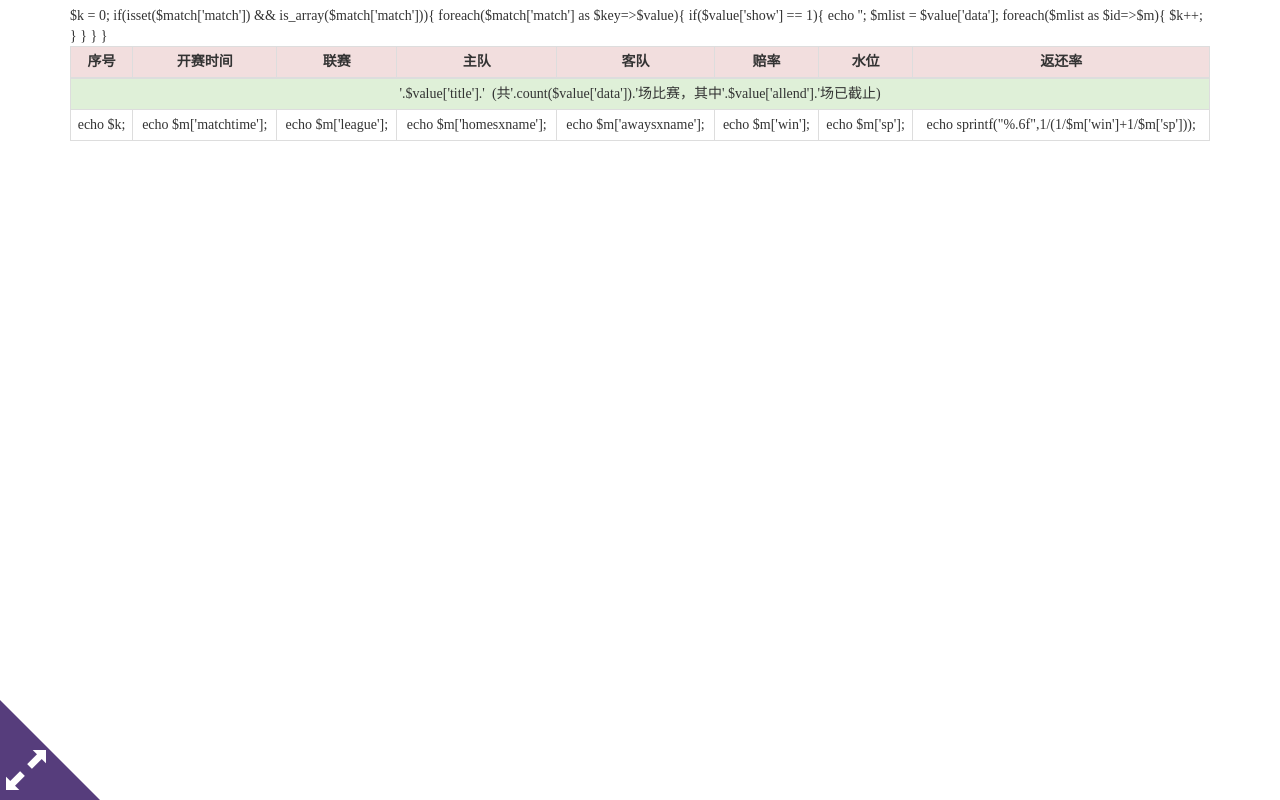
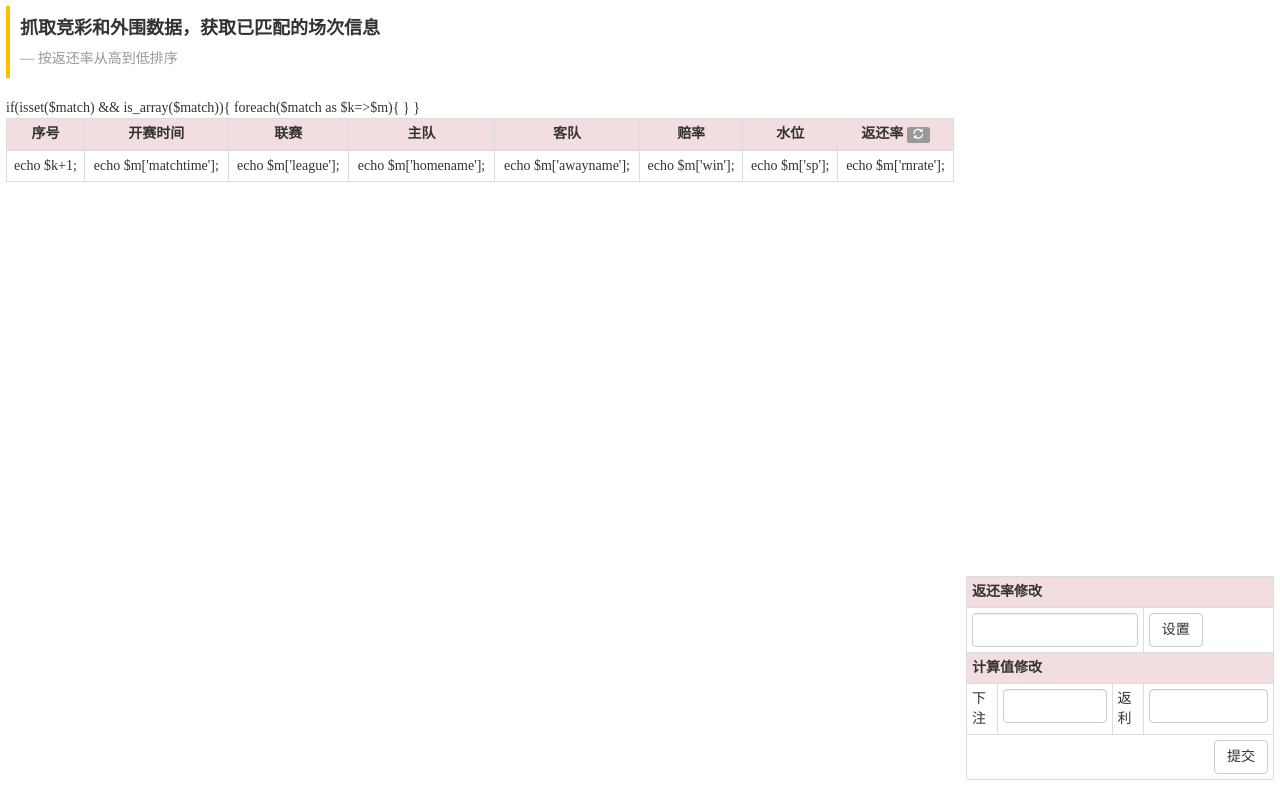
Before and after one commit to zouyi615/match.boss.com, a PHP site: page /DbName/Web/Home/View/Default/Index/index.html in a window 1280 px wide. Run offline with PHP 8.4, Linux system fonts and the light colour scheme.

Commit message:
刷新对阵，显示抓取数据

```diff
--- a/Public/css/public.css
+++ b/Public/css/public.css
@@ -26,16 +26,19 @@ body{position: relative;}
 .header a,.header a:hover{text-decoration:none;}
 .header blockquote{padding: 2px 10px 10px 10px;}
 /* 比赛列表样式 */
+.match-list{position:relative;}
 .match-list th,.match-list td{text-align:center;vertical-align:middle; *vertical-align:middle;}
 .match-list td.tobox{vertical-align:middle; color:red; cursor:pointer;}
 .match-list td.tobox a{color:red;}
 .match-list .table > tbody > tr > td{vertical-align:middle; *vertical-align:middle;}
+.setbox{position:fixed;bottom: 0px;right:0px;}
 /* 比赛详细赛事 */
 .mod-inmoney{font-size:12px;position: relative;display: block !important;}
 .mod-inmoney a{color:blue; text-decoration:underline;}
 .mod-inmoney .input-sm{height: 26px;padding: 5px 2px;}
 .mod-inmoney th{text-align: center;}
 .mod-inmoney .tableDetail{position: relative;top: 0px; background:#9C4242; color:#fff}
-.mod-inmoney .tableProList{text-align: center;}
+.mod-inmoney .tableProList td{text-align: center;}
+.mod-inmoney .tableProList .left{text-align: left;}
 /* 主客队匹配管理 */
 td.homesp,td.awaysp,td.offset{-moz-user-select: none;-webkit-user-select: none;-webkit-user-select: none; cursor:pointer;}
--- a/Public/js/match/index.js
+++ b/Public/js/match/index.js
@@ -39,6 +39,10 @@ $.extend({
 			}
 			return prop === undefined ? def : prop;
 		});
+	},
+	//确认弹窗
+	confirm: function(c){
+		return confirm(c);
 	}
 });
 //全局变量设置
@@ -81,46 +85,49 @@ $.namespace('matadmin.box');
 $.matadmin.box = {
 	index:function(){
 		this.bindEvent();
+		this.autoUp();
 	},
 	bindEvent:function(){
-		var _T = this, warning = $('#alert-warning');
-		//更新匹配场次
-		$('#upallsp').click(function(){
-			var url = $(this).attr('data-url');
-			warning.find('.content').html('<strong>提示！</strong>正在更新数据...').parent().show();
-			$.post(url,function(data, textStatus){
-				if(textStatus == 'success'){
-					warning.hide();
-					location.reload();
-				}else{
-					warning.find('.content').html('<strong>警告！</strong>更新匹配场次失败，请重新更新！').parent().show();
-				}
-			});
-		});
+		var _T = this, warning = $('#alert-warning').find('.content');
 		//重新载入竞彩xml
 		$('#getallxml').click(function(){
 			var url = $(this).attr('data-url');
-			warning.find('.content').html('<strong>提示！</strong>正在更新数据...').parent().show();
+			if($.confirm("确定重新载入竞彩xml数据？该功能清空当前匹配的竞彩数据，请谨慎操作！")){
+				warning.html('<strong>提示！</strong>正在载入数据...');
 				$.post(url,function(data, textStatus){
 					var res = $.parseJSON(data);
 					if(res.code < 0){
-					warning.find('.content').html('<strong>警告！</strong>'+res.msg).parent().show();
+						warning.html('<strong>警告！</strong>'+res.msg);
 					}else{
-					warning.hide();
+						warning.html('&nbsp;');
 						location.reload();
 					}
 				});
+			}
 		});
 		//更新外围数据sp1
 		$('#getallsp1').click(function(){
 			var url = $(this).attr('data-url');
-			warning.find('.content').html('<strong>提示！</strong>正在更新数据...').parent().show();
+			warning.html('<strong>提示！</strong>正在更新外围数据sp1...');
 			$.post(url,function(data, textStatus){
 				var res = $.parseJSON(data);
 				if(res.code < 0){
-					warning.find('.content').html('<strong>警告！</strong>'+res.msg).parent().show();
+					warning.html('<strong>警告！</strong>'+res.msg);
 				}else{
-					warning.hide();
+					warning.html('&nbsp;');
+				}
+			});
+		});
+		//更新匹配场次
+		$('#upallsp').click(function(){
+			var url = $(this).attr('data-url');
+			warning.html('<strong>提示！</strong>正在更新匹配场次...');
+			$.post(url,function(data, textStatus){
+				if(textStatus == 'success'){
+					warning.html('&nbsp;');
+					location.reload();
+				}else{
+					warning.html('<strong>警告！</strong>更新匹配场次失败，请重新更新！');
 				}
 			});
 		});
@@ -135,19 +142,28 @@ $.matadmin.box = {
 		});
 		//切换是否匹配
 		$('#allsptab tr.data>td.offset').click(function(){
-			var T = this, offset = $(this).attr('data-offset'), mid = $(this).parent().attr('id'), url = $('#modupurl').val(), warning = $('#alert-warning'), homesp = $(this).parent().find('td.homesp').attr('data-homesp'), awaysp = $(this).parent().find('td.awaysp').attr('data-awaysp');
+			var T = this, offset = $(this).attr('data-offset'), mid = $(this).parent().attr('id'), url = $('#modupurl').val(), homesp = $(this).parent().find('td.homesp').attr('data-homesp'), awaysp = $(this).parent().find('td.awaysp').attr('data-awaysp');
 			offset = offset == '0'?'1':'0';
 			offstr = offset == '0'?'<span class="label label-warning">不匹配</span>':'<span class="label label-success">匹配</span>';
 			para = { mid: mid, homesp: homesp, awaysp: awaysp, offset: offset };
+			warning.html('<strong>提示！</strong>正在切换，请稍后...');
 			$.post(url, para, function(data, textStatus){
 				var res = $.parseJSON(data);
 				if(res.code < 0){
-					warning.find('.content').html('<strong>警告！</strong>'+res.msg).parent().show();
+					warning.html('<strong>警告！</strong>'+res.msg);
 				}else{
-					warning.hide();
+					warning.html('&nbsp;');
 					$(T).attr('data-offset',offset).html(offstr);
 				}
 			});
+		});
+		//开始更新数据
+		$('#autoup').click(function(){
+			_T.autoUp();
+		});
+		//停止更新数据
+		$('#stopup').click(function(){
+			_T.stopUp();
 		});
 	},
 	//修改主客队
@@ -159,19 +175,32 @@ $.matadmin.box = {
 	},
 	//保存主客队修改
 	modUp:function(T){
-		var mid = $(T).attr('id'), homesp = $(T).find('td.homesp input').val(), awaysp = $(T).find('td.awaysp input').val(), offset = $(T).find('td.offset').attr('data-offset'), url = $('#modupurl').val(), warning = $('#alert-warning'), para;
+		var mid = $(T).attr('id'), homesp = $(T).find('td.homesp input').val(), awaysp = $(T).find('td.awaysp input').val(), offset = $(T).find('td.offset').attr('data-offset'), url = $('#modupurl').val(), warning = $('#alert-warning').find('.content'), para;
 		$(T).attr('ismod','0'); //修改标记值
 		$(T).find('td.homesp').attr('data-homesp',homesp).html(homesp);
 		$(T).find('td.awaysp').attr('data-awaysp',awaysp).html(awaysp);
 		para = { mid: mid, homesp: homesp, awaysp: awaysp, offset: offset };
+		warning.html('<strong>提示！</strong>正在保存修改，请稍后...');
 		$.post(url, para, function(data, textStatus){
 			var res = $.parseJSON(data);
 			if(res.code < 0){
-				warning.find('.content').html('<strong>警告！</strong>'+res.msg).parent().show();
+				warning.html('<strong>警告！</strong>'+res.msg);
 			}else{
-				warning.hide();
+				warning.html('&nsbp;'+res.msg);
 			}
 		});
+	},
+	//自动更新
+	autoUp:function(){
+		clearInterval(this.u_sp1);
+		clearInterval(this.u_allm);
+		this.u_sp1 = setInterval(function(){$("#getallsp1").trigger("click");},2000);
+		this.u_allm = setInterval(function(){$("#upallsp").trigger("click");},5000);
+	},
+	//停止自动更新
+	stopUp:function(){
+		clearInterval(this.u_sp1);
+		clearInterval(this.u_allm);
 	}
 };
 //外围数据列表 /Home/MatAdmin/showSpLs.html
@@ -182,6 +211,22 @@ $.showspls.box = {
 	},
 	bindEvent:function(){
 		var _T = this, warning = $('#alert-warning');
+		//清空外围数据
+		$('#clearsp').click(function(){
+			var url = $(this).attr('data-url');
+			if($.confirm("确定清空外围数据？该功能将删除外围数据，请谨慎操作！")){
+				warning.find('.content').html('<strong>提示！</strong>正在清空数据...').parent().show();
+				$.post(url,function(data, textStatus){
+					var res = $.parseJSON(data);
+					if(res.code < 0){
+						warning.find('.content').html('<strong>警告！</strong>'+res.msg).parent().show();
+					}else{
+						warning.hide();
+						location.reload();
+					}
+				});
+			}
+		});
 		//更新外围数据sp
 		$('#getsp').click(function(){
 			var url = $(this).attr('data-url');
@@ -198,7 +243,8 @@ $.showspls.box = {
 		});
 	}
 };
-//首页设置赔率和返还率
+
+//首页设置赔率和返还率 /Home/Index/index.html
 $.namespace('index.ui.box');
 $.index.ui.box = {
 	index:function(){
@@ -230,11 +276,6 @@ $.index.ui.box = {
 			$.cookie('rebate', rebate);
 			_T.dosub();
 		});
-		//监听鼠标滚动
-		$(window).scroll(function(){
-			var scrollTop = $(window).scrollTop();
-			$.match.box.scrollTop(scrollTop);
-		});
 	},
 	defaultVal:function(){
 		//设置默认返还率，投注，回报
@@ -251,7 +292,8 @@ $.index.ui.box = {
 		form.submit();
 	}
 };
-//比赛列表
+
+//计算比赛列表  /Home/Index/matching.html
 $.namespace('match.box');
 $.match.box = {
 	index: function(){
@@ -264,6 +306,11 @@ $.match.box = {
 	},
 	bindEvent: function(){
 		var _T = this;
+		//监听鼠标滚动
+		$(window).scroll(function(){
+			var scrollTop = $(window).scrollTop();
+			$.match.box.scrollTop(scrollTop);
+		});
 		//显示详情
 		$('#matching').find('td.tobox').on('click',function(){
 			var s1, s2, s3, s4, vs, rate, prize, profit, in1, in2, rebate = _T.rebate, betmoney = _T.betmoney;
@@ -378,7 +425,7 @@ $.match.box = {
 	//显示保存方案
 	showProList: function(){
 		var _T = this, html = [], tableProList = $('#tableProList'),
-			str = '<tr class="danger"><td colspan="5">{$vs}</td><td><a href="javascript:;" class="del" data-mid="{$mid}">删除</a>&nbsp;&nbsp;<a href="javascript:;" class="mod" data-mid="{$mid}">修改</a></td></tr>'+
+			str = '<tr class="danger"><td colspan="5" class="left">{$vs}</td><td><a href="javascript:;" class="del" data-mid="{$mid}">删除</a>&nbsp;&nbsp;<a href="javascript:;" class="mod" data-mid="{$mid}">修改</a></td></tr>'+
 				'<tr><th colspan="2">水位1</th><th>下注</th><th>预计</th><th>返利</th><th class="red">1下注金额</th></tr>'+
 				'<tr><td>{$s1}</td><td>{$s2}</td><td>{$betmoney}</td><td>{$prize}</td><td>{$rebate}</td><td>{$in1}</td></tr>'+
 				'<tr><th>水位2</th><th>水位3</th><th><font color="red">X</font>&nbsp;&nbsp;<font color="red">X</font></th><th>V&nbsp;&nbsp;V</th><th>V&nbsp;&nbsp;<font color="red">X</font></th><th class="red">2下注金额</th></tr>'+
@@ -434,22 +481,6 @@ $.pub = {
 		}
 		return true;
 	},
-	//html显示
-	tpl: function(s, o, def){
-		def = def === undefined ? '' : def;
-		return s.replace(/\{\$([^$\}]+?)\}/g, function(all, ns){
-			ns = ns.trim().split('.');
-			var prop = o;
-			try{
-				while(ns.length){
-					prop = prop[ns.shift()];
-				}
-			}catch(e){
-				prop = def;
-			}
-			return prop === undefined ? def : prop;
-		});
-	},
 	//从对象数组中删除属性为objPropery，值为objValue元素的对象
 	//arrPerson数组对象,objPropery对象的属性,objValue对象的值
 	removeObj: function(arrPerson,objPropery,objValue){
@@ -460,9 +491,6 @@ $.pub = {
 			}
 		});
 		return arr;
-		// $.grep(arrPerson, function(cur,i){
-			// cur[objPropery] != objValue;
-		// });
 	},
 	//从对象数组中获取属性为objPropery，值为objValue元素的对象
 	//arrPerson数组对象,objPropery对象的属性,objValue对象的值
@@ -474,8 +502,5 @@ $.pub = {
 			}
 		});
 		return arr;
-		// return $.grep(arrPerson, function(cur,i){
-			// return cur[objPropery] == objValue;
-		// });
 	}
 };
--- a/Web/Home/Controller/MatAdminController.class.php
+++ b/Web/Home/Controller/MatAdminController.class.php
@@ -7,7 +7,7 @@ class MatAdminController extends Controller {
     public function index(){
         header("Content-type:text/html;charset=UTF-8");
 		$m = M('match');
-		$rsMat = $m->join('peilv ON match.id = peilv.id')->join('LEFT JOIN match_sp ON match_sp.sid = peilv.sid')->select();
+		$rsMat = $m->join('peilv ON match.id = peilv.id')->join('LEFT JOIN match_sp ON match_sp.sid = peilv.sid')->order('peilv.ismatch desc,match.matchtime')->select();
         $this->assign('rsMat',$rsMat);
         $this->display();
     }
@@ -15,7 +15,7 @@ class MatAdminController extends Controller {
 	public function showSpLs(){
 		header("Content-type:text/html;charset=UTF-8");
 		$ms = M('match_sp');
-		$spLs = $ms->order('matchtime')->select();
+		$spLs = $ms->order('matchtimesp')->select();
         $this->assign('spLs',$spLs);
         $this->display();
 	}
--- a/Web/Home/View/Default/Index/index.html
+++ b/Web/Home/View/Default/Index/index.html
@@ -22,14 +22,19 @@
 	<body>
 	<!-- 头部 -->
 	<div class="header">
-
+		<blockquote>
+			<h4>
+				<strong>抓取竞彩和外围数据，获取已匹配的场次信息</strong>&nbsp;&nbsp;&nbsp;&nbsp;
+			</h4>
+			<p class="fontkt"><small>按返还率从高到低排序</small></p>
+		</blockquote>
 	</div>
 	<!--  内容  -->
-	<div class="container">
+	<div class="container-fluid">
 		<!-- 主体内容 -->
 		<div class="row main">
 			<!-- 显示比赛列表 -->
-			<div class="col-xs-12 match-list">
+			<div class="col-xs-9 match-list">
 				<!--<p><button type="button" class="btn btn-danger">已关注球队</button></p>-->
 				<table class="table table-bordered table-hover table-condensed">
 				<thead>
@@ -41,43 +46,33 @@
 						<th>客队</th>
 						<th>赔率</th>
 						<th>水位</th>
-						<th>返还率</th>
+						<th>返还率&nbsp;<span class="label label-default"><span class="glyphicon glyphicon-refresh"></span></span></th>
 					</tr>
 				</thead>
 				<tbody>
 					<php>
-					$k = 0;
-					if(isset($match['match']) && is_array($match['match'])){
-						foreach($match['match'] as $key=>$value){
-							if($value['show'] == 1){
-								echo '<tr class="title success" date="'.date("Ymd",strtotime($value['date'])).'"><td colspan=8>'.$value['title'].'&nbsp;&nbsp;(共'.count($value['data']).'场比赛，其中'.$value['allend'].'场已截止)</td></tr>';
-								$mlist = $value['data'];
-								foreach($mlist as $id=>$m){
-									$k++;
+					if(isset($match) && is_array($match)){
+						foreach($match as $k=>$m){
 					</php>
 						<tr class="data" id="<php>echo $m['id'];</php>" mid="" pname="" pdate="" lg="" rq="" pendtime="" win="" draw="" lost="" gdate="">
-										<td><php>echo $k;</php></td>
+							<td><php>echo $k+1;</php></td>
 							<td><php>echo $m['matchtime'];</php></td>
 							<td><php>echo $m['league'];</php></td>
-										<td><php>echo $m['homesxname'];</php></td>
-										<td><php>echo $m['awaysxname'];</php></td>
+							<td><php>echo $m['homename'];</php></td>
+							<td><php>echo $m['awayname'];</php></td>
 							<td><php>echo $m['win'];</php></td>
 							<td><php>echo $m['sp'];</php></td>
-										<td><php>echo sprintf("%.6f",1/(1/$m['win']+1/$m['sp']));</php></td>
+							<td><php>echo $m['rnrate'];</php></td>
 						</tr>
 					<php>
-								}
-							}
 						}
 					}
 					</php>
 				</tbody>
 				</table>
 			</div>
-			<!-- 操作区域 -->
-			<div class="tips_con rows" id="tips_con">
-				<!-- 修改匹配值 -->
-				<div class="mod-rate col-xs-12">
+			<!-- 操作区域/修改匹配值 -->
+			<div class="setbox col-xs-3">
 				<form action="{:U('Index/matching')}" method="POST" target="_blank" id="dosubform">
 				<table class="table table-bordered table-hover table-condensed">
 					<tr class="danger">
@@ -104,10 +99,6 @@
 			</div>
 		</div>
 	</div>
-	</div>
-	<div class="tips" id="tips">
-		<a href="javascript:;"><span class="glyphicon glyphicon-resize-full"></span></a>
-	</div>
 	<!-- 底部 -->
 </body>
 </html>
--- a/Web/Home/View/Default/MatAdmin/showSpLs.html
+++ b/Web/Home/View/Default/MatAdmin/showSpLs.html
@@ -29,6 +29,7 @@
 		<blockquote>
 			<h4>
 				<strong>外围数据列表</strong>&nbsp;&nbsp;&nbsp;&nbsp;
+				<a href="javascript:;" id="clearsp" data-url="{:U('Match/clearSp1')}"><span class="label label-danger">清空外围数据&nbsp;<span class="glyphicon glyphicon-trash"></span></span></a>
 				<a href="javascript:;" id="getsp" data-url="{:U('Match/getSp1')}"><span class="label label-success">更新外围数据&nbsp;<span class="glyphicon glyphicon-refresh"></span></span></a>
 			</h4>
 		</blockquote>
@@ -74,7 +75,7 @@
 					</php>
 						<tr class="data" id="<php>echo $m['id'];</php>" ismod="0">
 							<td><php>echo $m['sid'];</php></td>
-							<td><php>echo date('Y/m/d H:i:s',$m['matchtime']);</php></td>
+							<td><php>echo date('Y/m/d H:i:s',$m['matchtimesp']);</php></td>
 							<td><php>echo $m['rangqiusp'];</php></td>
 							<td><php>echo $m['leagueEn'];</php></td>
 							<td><php>echo $m['leagueCh'];</php></td>
```
Also changed, not shown: Web/Home/Controller/IndexController.class.php (+28 -19 lines), Web/Home/Controller/MatchController.class.php (+24 -13 lines), Web/Home/View/Default/Index/matching.html (+5 -5 lines), Web/Home/View/Default/MatAdmin/index.html (+7 -3 lines), 6 other files. Lines whose indentation alone changed are shown as unchanged.
